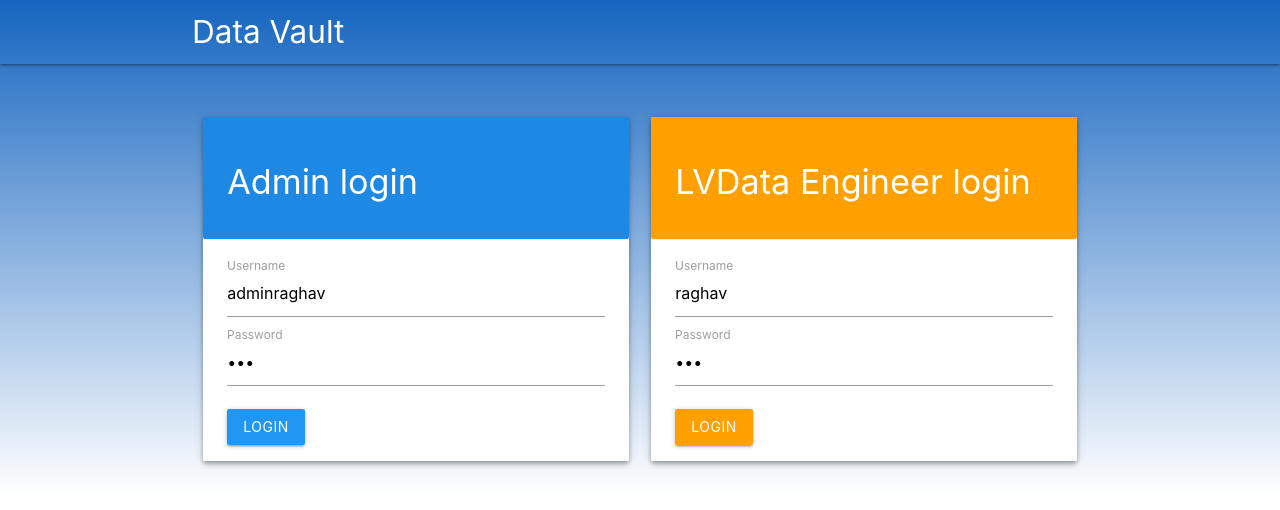
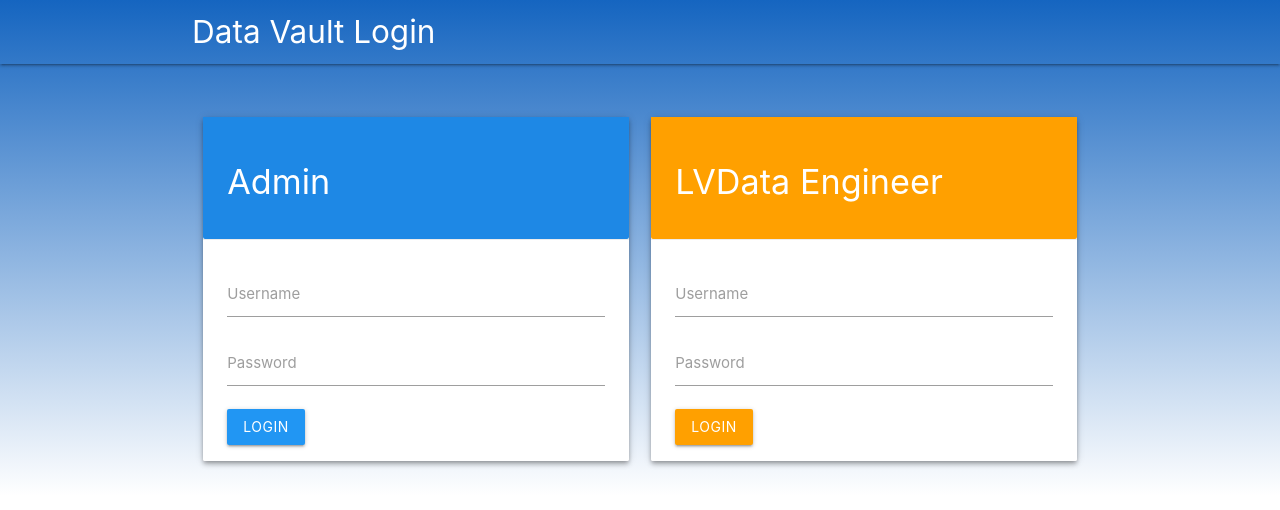
Before and after one commit to vishal40824/data-vault, a website: page public/index.html in a window 1280 px wide. Drawn offline with nearby package versions, Linux system fonts and the light colour scheme.

Commit message:
Changed index file

```diff
--- a/public/index.html
+++ b/public/index.html
@@ -23,7 +23,7 @@
   <nav class="indigo transparent">
     <div class="nav-wrapper">
     <div class="container">
-      <a class="brand-logo">Data Vault</a>
+      <a class="brand-logo">Data Vault Login</a>
     </div>
     </div>
   </nav>
@@ -35,16 +35,16 @@
         <div class="col s12 m6">
           <div class="card darken-2 z-depth-2">
               <div class="card-content blue darken-1 white-text">
-                  <h4>Admin login</h4>
+                  <h4>Admin</h4>
               </div>
               <div class="card-action">
                   <form action="/adminLogin" method="POST">
                       <div class="input-field lighten-6">
-                        <input value="adminraghav" id="user" name="user" type="text">
+                        <input id="user" name="user" type="text">
                         <label for="user">Username</label>
                       </div>
                       <div class="input-field lighten-6">
-                        <input value="123" id="pass" name="pass" type="password" >
+                        <input id="pass" name="pass" type="password" >
                         <label for="pass">Password</label>
                       </div>
                       <button type="submit" class="btn waves-effect waves-light blue" >Login</button>
@@ -57,16 +57,16 @@
         <div class="col s12 m6">
             <div class="card darken-2 z-depth-2">
               <div class="card-content amber darken-2 white-text">
-                  <h4>LVData Engineer login</h4>
+                  <h4>LVData Engineer</h4>
               </div>
               <div class="card-action">
                   <form action="/engLogin" method="POST">
                       <div class="input-field lighten-6">
-                          <input value="raghav" id="enuser" name="enuser" type="text">
+                          <input id="enuser" name="enuser" type="text">
                           <label for="enuser">Username</label>
                           </div>
                           <div class="input-field lighten-6">
-                          <input value="123" id="enpass" name="enpass" type="password">
+                          <input id="enpass" name="enpass" type="password">
                           <label for="enpass">Password</label>
                           </div>
                       <button type="submit" class="btn waves-effect waves-light amber darken-2" >Login</button>
```
